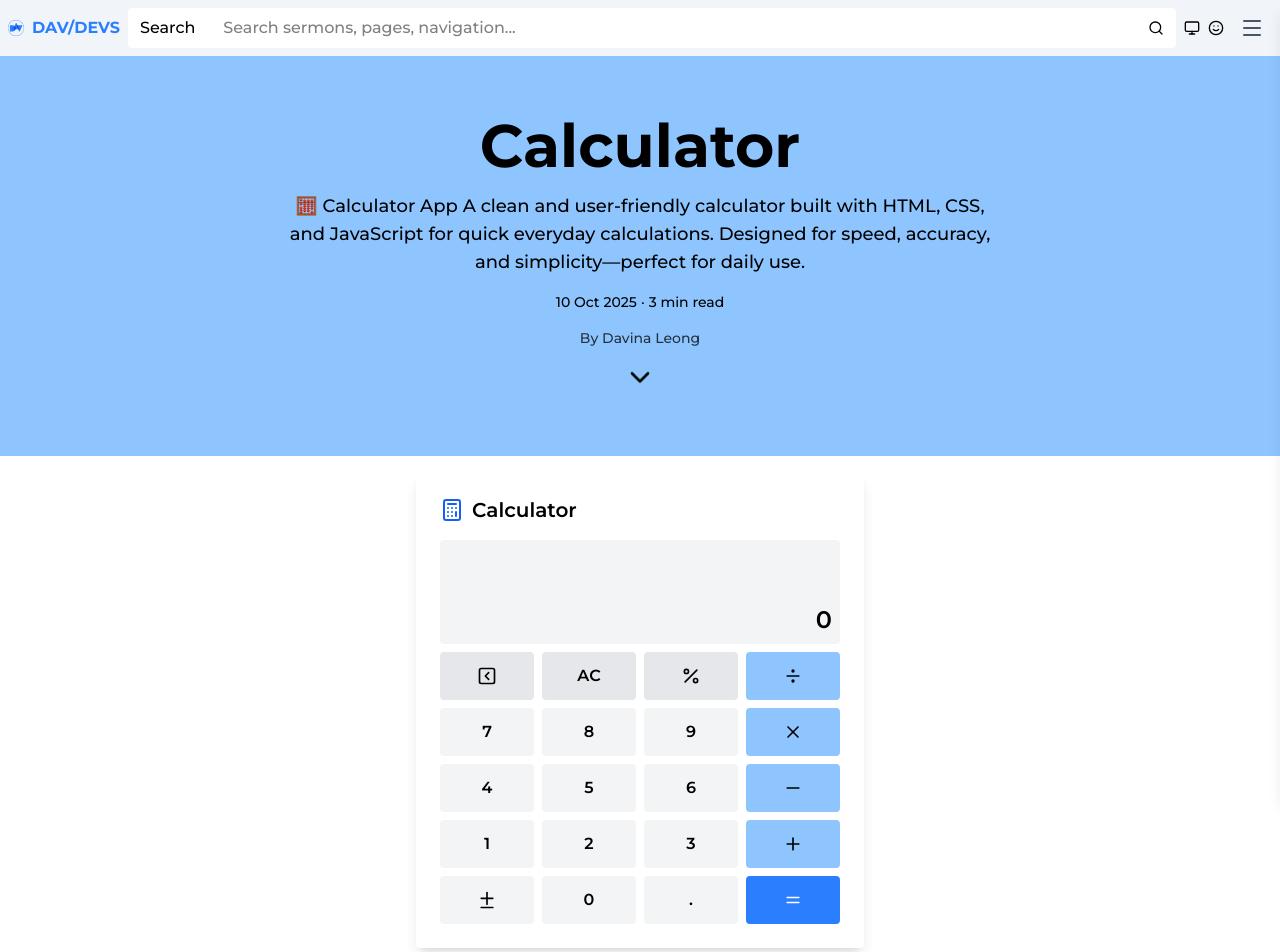
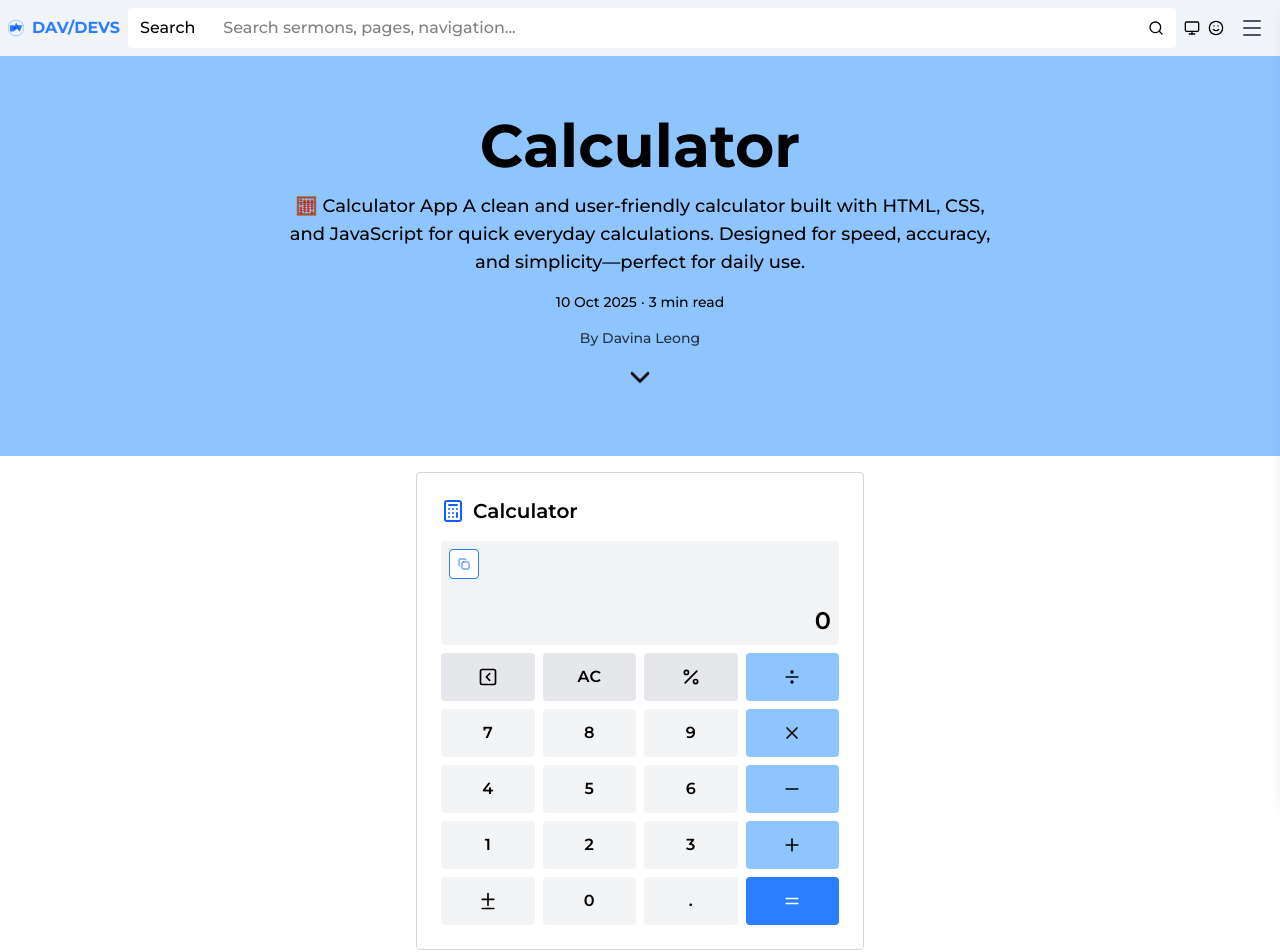
Before and after one commit to davinaleong/proj-davdevs-2025, a Next.js app: page /tools/20251010-calculator in a window 1280 px wide. Shown: the top 952 px of the page. Built offline with nearby package versions, Linux system fonts and the light colour scheme.

Commit message:
Fixed the Calculator component.

```diff
--- a/app/components/Button.tsx
+++ b/app/components/Button.tsx
@@ -5,7 +5,7 @@ import { ReactNode, ButtonHTMLAttributes } from 'react'
 interface ButtonProps extends Omit<ButtonHTMLAttributes<HTMLButtonElement>, 'type'> {
   children: ReactNode;
   type?: 'button' | 'submit' | 'reset';
-  variant?: 'primary' | 'secondary' | 'success' | 'danger' | 'gray';
+  variant?: 'primary' | 'secondary' | 'success' | 'danger' | 'gray' | 'calc-number' | 'calc-function' | 'calc-operation';
   disabled?: boolean;
   className?: string;
 }
@@ -24,8 +24,11 @@ export default function Button({
     primary: "text-white bg-blue-500",
     secondary: "text-blue-500 bg-white border border-blue-500",
     success: "text-white bg-green-500",
-  danger: "text-white bg-red-500",
-    gray: "text-white bg-gray-500"
+    danger: "text-white bg-red-500",
+    gray: "text-white bg-gray-500",
+    'calc-number': "font-semibold bg-gray-100 dark:bg-gray-900 text-black dark:text-white",
+    'calc-function': "font-semibold bg-gray-200 dark:bg-gray-800 text-black dark:text-white",
+    'calc-operation': "bg-blue-300 dark:bg-blue-700 text-black dark:text-white"
   };
 
   const disabledClasses = disabled
--- a/app/components/tools/Calculator.tsx
+++ b/app/components/tools/Calculator.tsx
@@ -11,11 +11,10 @@ import {
   Equal,
   SquareChevronLeft,
   Diff,
+  Copy,
 } from "lucide-react"
+import Button from "../Button"
 
-/* TODO
- * Reuse Button component for calculator buttons.
- */
 export default function Calculator() {
   const [display, setDisplay] = useState("0")
   const [previousValue, setPreviousValue] = useState<number | null>(null)
@@ -110,138 +109,187 @@ export default function Calculator() {
       setDisplay(display.charAt(0) === "-" ? display.slice(1) : "-" + display)
     }
   }
+
+  const copyResult = async () => {
+    try {
+      await navigator.clipboard.writeText(display)
+    } catch (err) {
+      console.error('Failed to copy result:', err)
+    }
+  }
+
   return (
-    <div className="p-6 max-w-md mx-auto bg-white dark:bg-black dark:border dark:border-gray-700 rounded-sm shadow-lg">
-      <div className="flex items-center gap-2 mb-4">
+    <section className="p-6 max-w-md mx-auto border bg-white border-gray-300 dark:bg-black dark:border-gray-700 rounded-sm" aria-labelledby="calculator-title">
+      <header className="flex items-center gap-2 mb-4">
         <CalculatorIcon className="w-6 h-6 text-blue-600" />
-        <h2 className="text-xl font-semibold">Calculator</h2>
-      </div>
+        <h2 id="calculator-title" className="text-xl font-semibold">Calculator</h2>
+      </header>
 
-      <div className="grid grid-cols-4 grid-rows-7 gap-2">
-        <div className="col-span-4 row-span-2 font-semibold text-2xl text-right grid place-items-end p-2 bg-gray-100 dark:bg-gray-900 rounded-sm overflow-hidden">
-          {display}
+      <section className="grid grid-cols-4 grid-rows-7 gap-2" role="application" aria-label="Calculator interface">
+        <div className="col-span-4 row-span-2 relative">
+          <div className="font-semibold text-2xl text-right grid place-items-end p-2 bg-gray-100 dark:bg-gray-900 rounded-sm overflow-hidden h-full" role="textbox" aria-label="Calculator display" aria-live="polite">
+            {display}
+          </div>
+          <Button
+            onClick={copyResult}
+            variant="secondary"
+            className="absolute top-2 left-2 p-1 text-xs"
+            aria-label="Copy result to clipboard"
+          >
+            <Copy className="w-3 h-3" />
+          </Button>
         </div>
-        <button
+        <Button
           onClick={backspace}
-          className="cursor-pointer p-3 bg-gray-200 dark:bg-gray-800 hover:opacity-60 rounded-sm flex items-center justify-center"
+          variant="calc-function"
+          className="p-3 justify-center"
+          aria-label="Backspace"
         >
           <SquareChevronLeft className="w-5 h-5" />
-        </button>
-        <button
+        </Button>
+        <Button
           onClick={clear}
-          className="cursor-pointer p-3 bg-gray-200 dark:bg-gray-800 hover:opacity-60 rounded-sm flex items-center justify-center"
+          variant="calc-function"
+          className="p-3 justify-center"
+          aria-label="All Clear"
         >
           <span className="font-semibold">AC</span>
-        </button>
-        <button
+        </Button>
+        <Button
           onClick={() => inputOperator("%")}
-          className="cursor-pointer p-3 bg-gray-200 dark:bg-gray-800 hover:opacity-60 rounded-sm flex items-center justify-center"
+          variant="calc-function"
+          className="p-3 justify-center"
+          aria-label="Percent"
         >
           <Percent className="w-5 h-5" />
-        </button>
-        <button
+        </Button>
+        <Button
           onClick={() => inputOperator("÷")}
-          className="cursor-pointer p-3 bg-blue-300 dark:bg-blue-700 hover:opacity-60 rounded-sm flex items-center justify-center"
+          variant="calc-operation"
+          className="p-3 justify-center"
+          aria-label="Divide"
         >
           <Divide className="w-5 h-5" />
-        </button>
-        <button
+        </Button>
+        <Button
           onClick={() => inputNumber("7")}
-          className="cursor-pointer p-3 bg-gray-100 dark:bg-gray-900 hover:opacity-60 rounded-sm flex items-center justify-center"
+          variant="calc-number"
+          className="p-3 justify-center"
         >
-          <span className="font-semibold">7</span>
-        </button>
-        <button
+          <span>7</span>
+        </Button>
+        <Button
           onClick={() => inputNumber("8")}
-          className="cursor-pointer p-3 bg-gray-100 dark:bg-gray-900 hover:opacity-60 rounded-sm flex items-center justify-center"
+          variant="calc-number"
+          className="p-3 justify-center"
         >
-          <span className="font-semibold">8</span>
-        </button>
-        <button
+          <span>8</span>
+        </Button>
+        <Button
           onClick={() => inputNumber("9")}
-          className="cursor-pointer p-3 bg-gray-100 dark:bg-gray-900 hover:opacity-60 rounded-sm flex items-center justify-center"
+          variant="calc-number"
+          className="p-3 justify-center"
         >
-          <span className="font-semibold">9</span>
-        </button>
-        <button
+          <span>9</span>
+        </Button>
+        <Button
           onClick={() => inputOperator("×")}
-          className="cursor-pointer p-3 bg-blue-300 dark:bg-blue-700 hover:opacity-60 rounded-sm flex items-center justify-center"
+          variant="calc-operation"
+          className="p-3 justify-center"
+          aria-label="Multiply"
         >
           <X className="w-5 h-5" />
-        </button>
-        <button
+        </Button>
+        <Button
           onClick={() => inputNumber("4")}
-          className="cursor-pointer p-3 bg-gray-100 dark:bg-gray-900 hover:opacity-60 rounded-sm flex items-center justify-center"
+          variant="calc-number"
+          className="p-3 justify-center"
         >
-          <span className="font-semibold">4</span>
-        </button>
-        <button
+          <span>4</span>
+        </Button>
+        <Button
           onClick={() => inputNumber("5")}
-          className="cursor-pointer p-3 bg-gray-100 dark:bg-gray-900 hover:opacity-60 rounded-sm flex items-center justify-center"
+          variant="calc-number"
+          className="p-3 justify-center"
         >
-          <span className="font-semibold">5</span>
-        </button>
-        <button
+          <span>5</span>
+        </Button>
+        <Button
           onClick={() => inputNumber("6")}
-          className="cursor-pointer p-3 bg-gray-100 dark:bg-gray-900 hover:opacity-60 rounded-sm flex items-center justify-center"
+          variant="calc-number"
+          className="p-3 justify-center"
         >
-          <span className="font-semibold">6</span>
-        </button>
-        <button
+          <span>6</span>
+        </Button>
+        <Button
           onClick={() => inputOperator("-")}
-          className="cursor-pointer p-3 bg-blue-300 dark:bg-blue-700 hover:opacity-60 rounded-sm flex items-center justify-center"
+          variant="calc-operation"
+          className="p-3 justify-center"
+          aria-label="Subtract"
         >
           <Minus className="w-5 h-5" />
-        </button>
-        <button
+        </Button>
+        <Button
           onClick={() => inputNumber("1")}
-          className="cursor-pointer p-3 bg-gray-100 dark:bg-gray-900 hover:opacity-60 rounded-sm flex items-center justify-center"
+          variant="calc-number"
+          className="p-3 justify-center"
         >
-          <span className="font-semibold">1</span>
-        </button>
-        <button
+          <span>1</span>
+        </Button>
+        <Button
           onClick={() => inputNumber("2")}
-          className="cursor-pointer p-3 bg-gray-100 dark:bg-gray-900 hover:opacity-60 rounded-sm flex items-center justify-center"
+          variant="calc-number"
+          className="p-3 justify-center"
         >
-          <span className="font-semibold">2</span>
-        </button>
-        <button
+          <span>2</span>
+        </Button>
+        <Button
           onClick={() => inputNumber("3")}
-          className="cursor-pointer p-3 bg-gray-100 dark:bg-gray-900 hover:opacity-60 rounded-sm flex items-center justify-center"
+          variant="calc-number"
+          className="p-3 justify-center"
         >
-          <span className="font-semibold">3</span>
-        </button>
-        <button
+          <span>3</span>
+        </Button>
+        <Button
           onClick={() => inputOperator("+")}
-          className="cursor-pointer p-3 bg-blue-300 dark:bg-blue-700 hover:opacity-60 rounded-sm flex items-center justify-center"
+          variant="calc-operation"
+          className="p-3 justify-center"
+          aria-label="Add"
         >
           <Plus className="w-5 h-5" />
-        </button>
-        <button
+        </Button>
+        <Button
           onClick={toggleSign}
-          className="cursor-pointer p-3 bg-gray-100 dark:bg-gray-900 hover:opacity-60 rounded-sm flex items-center justify-center"
+          variant="calc-number"
+          className="p-3 justify-center"
+          aria-label="Toggle sign"
         >
           <Diff className="w-5 h-5" />
-        </button>
-        <button
+        </Button>
+        <Button
           onClick={() => inputNumber("0")}
-          className="cursor-pointer p-3 bg-gray-100 dark:bg-gray-900 hover:opacity-60 rounded-sm flex items-center justify-center"
+          variant="calc-number"
+          className="p-3 justify-center"
         >
-          <span className="font-semibold">0</span>
-        </button>
-        <button
+          <span>0</span>
+        </Button>
+        <Button
           onClick={inputDecimal}
-          className="cursor-pointer p-3 bg-gray-100 dark:bg-gray-900 hover:opacity-60 rounded-sm flex items-center justify-center"
+          variant="calc-number"
+          className="p-3 justify-center"
+          aria-label="Decimal point"
         >
-          <span className="font-semibold">.</span>
-        </button>
-        <button
+          <span>.</span>
+        </Button>
+        <Button
           onClick={performCalculation}
-          className="cursor-pointer p-3 bg-blue-500 hover:bg-blue-600 text-white rounded flex items-center justify-center gap-2"
+          variant="primary"
+          className="p-3 justify-center gap-2 rounded"
+          aria-label="Equals"
         >
           <Equal className="w-5 h-5" />
-        </button>
-      </div>
-    </div>
+        </Button>
+      </section>
+    </section>
   )
 }
```
